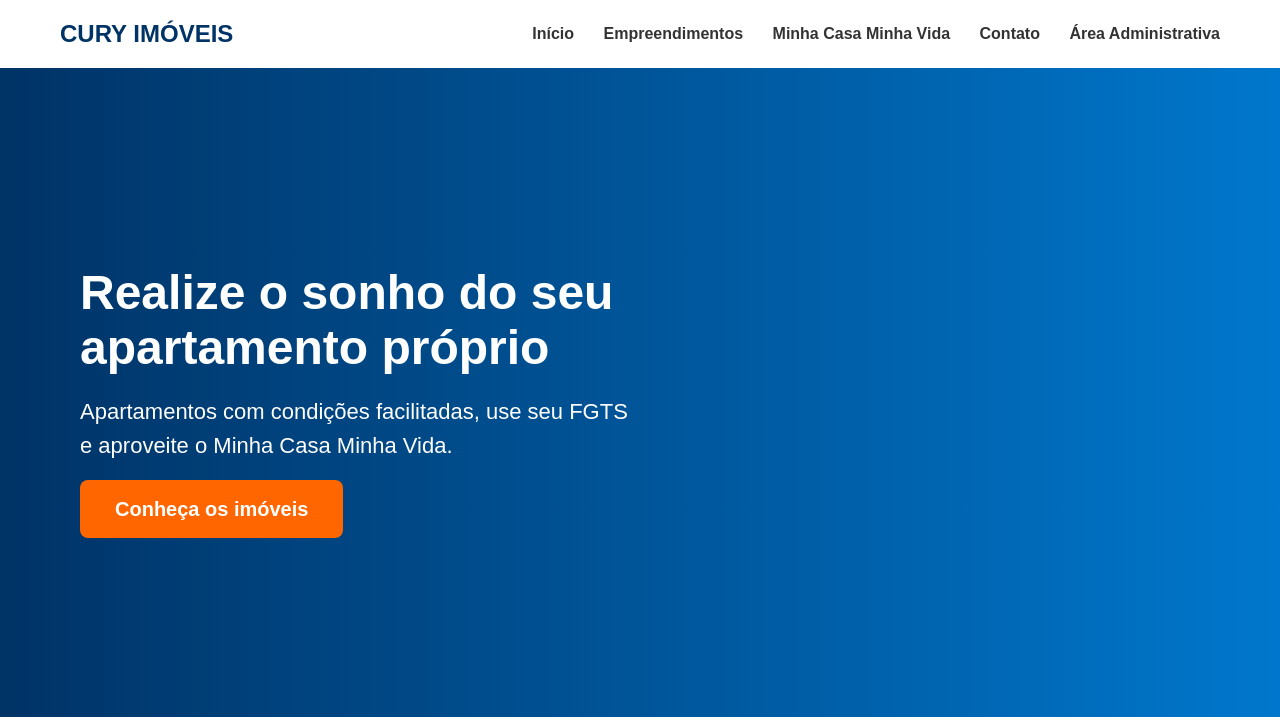
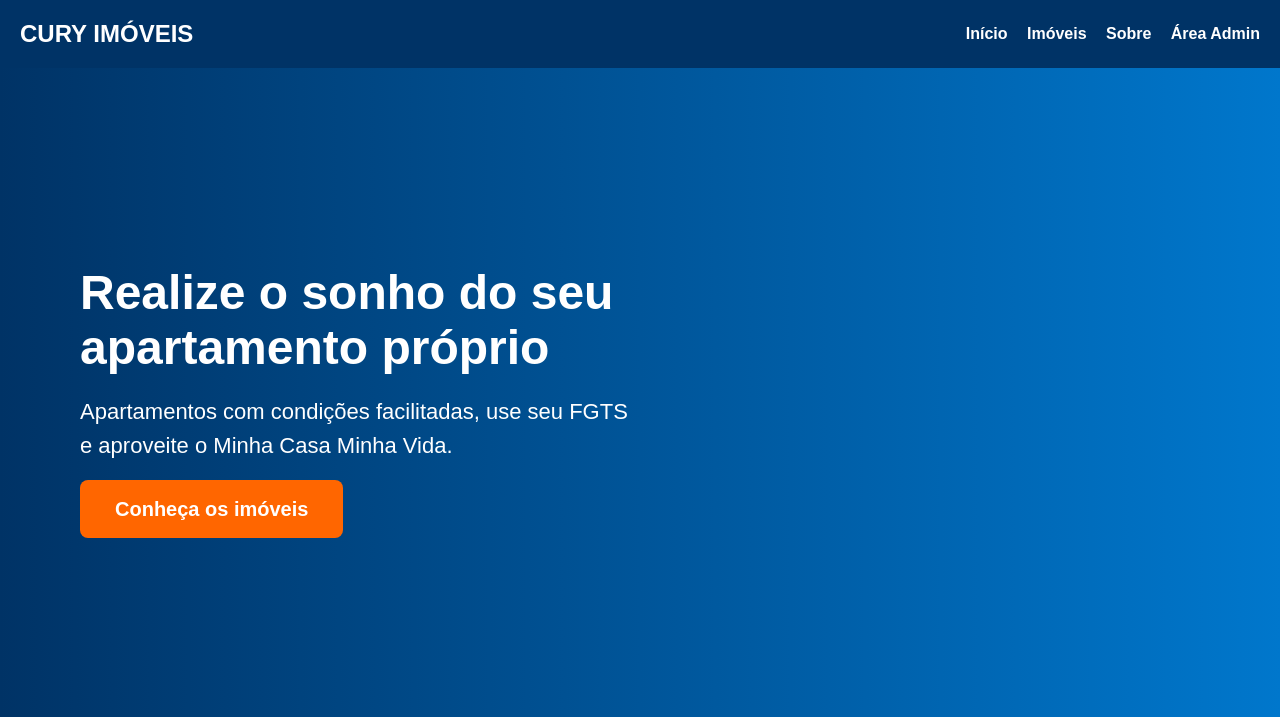
Before and after one commit to dinaflima-ui/dl-imoveis, a Flask app: page / in a window 1280 px wide. Shown: the top 717 px of the page. Run offline with Flask 3, Linux system fonts and the light colour scheme.

Commit message:
melhora visual do site

```diff
--- a/static/style.css
+++ b/static/style.css
@@ -148,3 +148,33 @@ nav a:hover{
 .card p{
     margin-bottom:10px;
 }
+body{
+    font-family: Arial;
+    margin:0;
+    background:#f5f5f5;
+}
+
+header{
+    background:#003366;
+    color:white;
+    padding:20px;
+    display:flex;
+    justify-content:space-between;
+}
+
+nav a{
+    color:white;
+    margin-left:15px;
+    text-decoration:none;
+}
+
+section{
+    padding:40px;
+}
+
+.card{
+    background:white;
+    padding:15px;
+    margin:10px 0;
+    border-radius:8px;
+}
--- a/templates/index.html
+++ b/templates/index.html
@@ -53,3 +53,31 @@
 </section>
 
 {% endblock %}
+<section id="imoveis">
+
+    <h2>Imóveis disponíveis</h2>
+
+    {% for imovel in imoveis %}
+
+    <div class="card">
+
+        <h3>{{ imovel['titulo'] }}</h3>
+
+        <p>{{ imovel['descricao'] }}</p>
+
+        <p>R$ {{ imovel['preco'] }}</p>
+
+    </div>
+
+    {% endfor %}
+
+</section>
+<section id="sobre">
+
+    <h2>Sobre a corretora</h2>
+
+    <p>
+        Atendimento personalizado para te ajudar a encontrar seu imóvel ideal.
+    </p>
+
+</section>
--- a/templates/layout.html
+++ b/templates/layout.html
@@ -9,16 +9,13 @@
 <body>
 
 <header>
-    <div class="logo">
-        <h2>CURY IMÓVEIS</h2>
-    </div>
+    <h2>CURY IMÓVEIS</h2>
 
     <nav>
         <a href="/">Início</a>
-        <a href="#">Empreendimentos</a>
-        <a href="#">Minha Casa Minha Vida</a>
-        <a href="#">Contato</a>
-        <a href="/login">Área Administrativa</a>
+        <a href="#imoveis">Imóveis</a>
+        <a href="#sobre">Sobre</a>
+        <a href="/login">Área Admin</a>
     </nav>
 </header>
 
```
